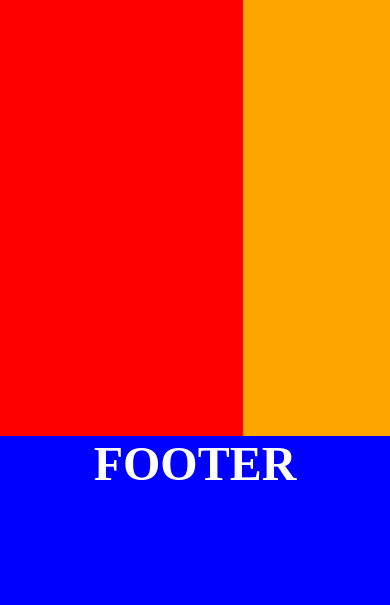
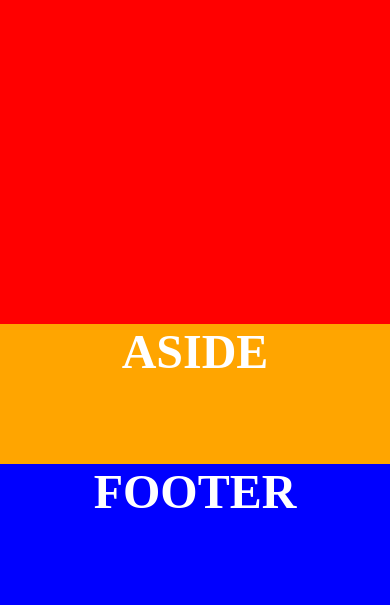
Before and after one commit to Massambatouba/desktop_vers_mobile, a plain HTML site: page index.html in a window 390 px wide. Shown: the part 239-844 px from the top of the page. Drawn offline with Linux system fonts and the light colour scheme.

Commit message:
desktop->mobole

```diff
--- a/assets/css/style.css
+++ b/assets/css/style.css
@@ -29,12 +29,12 @@ footer{
     background-color: blue;
     grid-area: footer;
 }
-/* @media screen and (main: 800px){
+@media screen and (max-width: 800px){
     .container{
-        grid-template-columns: 4fr ;
-        grid-template-rows: 1fr 1fr 1fr 1fr ;
+        grid-template-columns: 1fr ;
+        grid-template-rows: 1fr 3fr 1fr 1fr ;
         grid-template-areas: "header" "content" "aside" "footer" ;
 
     }
 
-} */
+}
```
